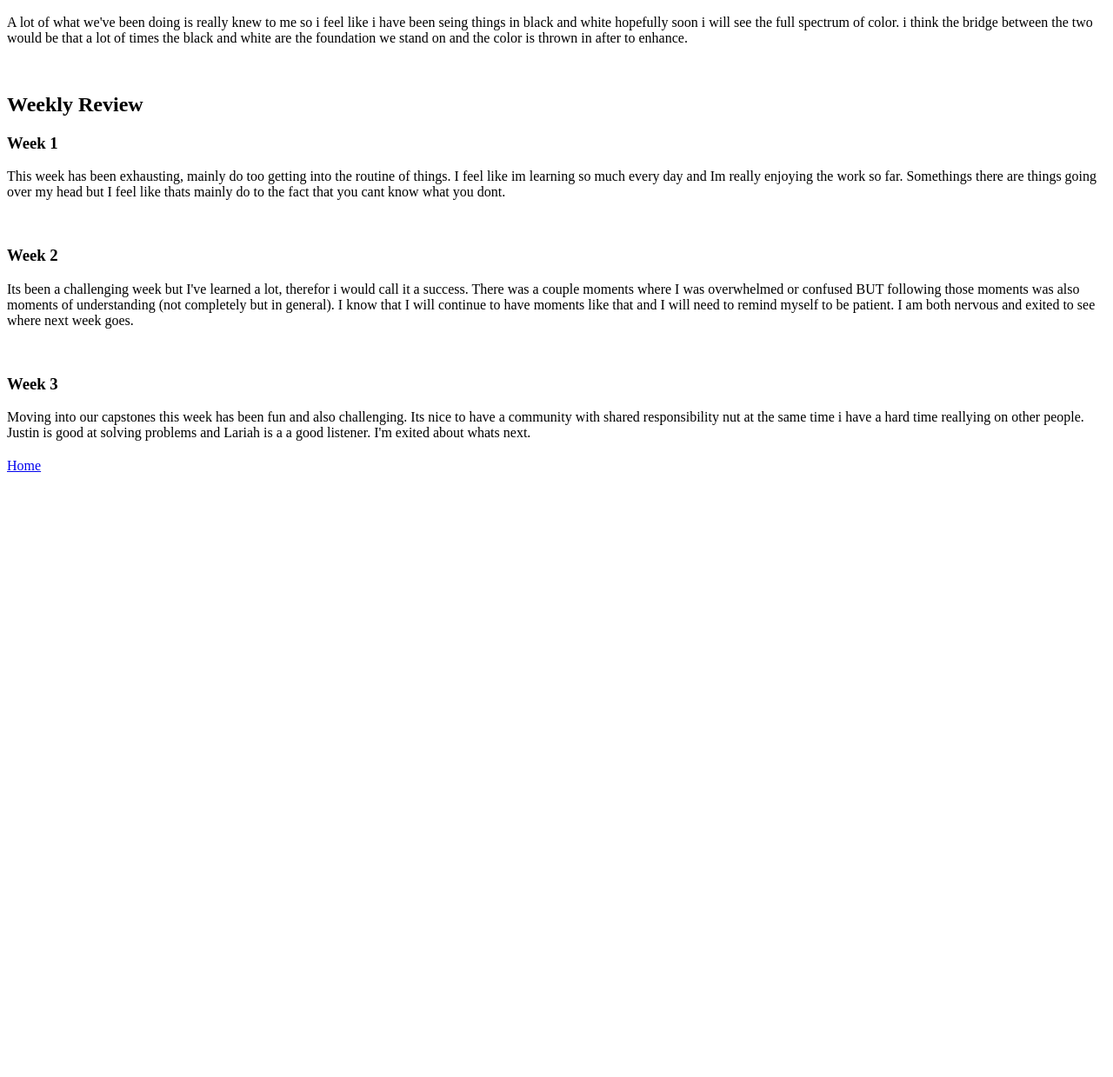
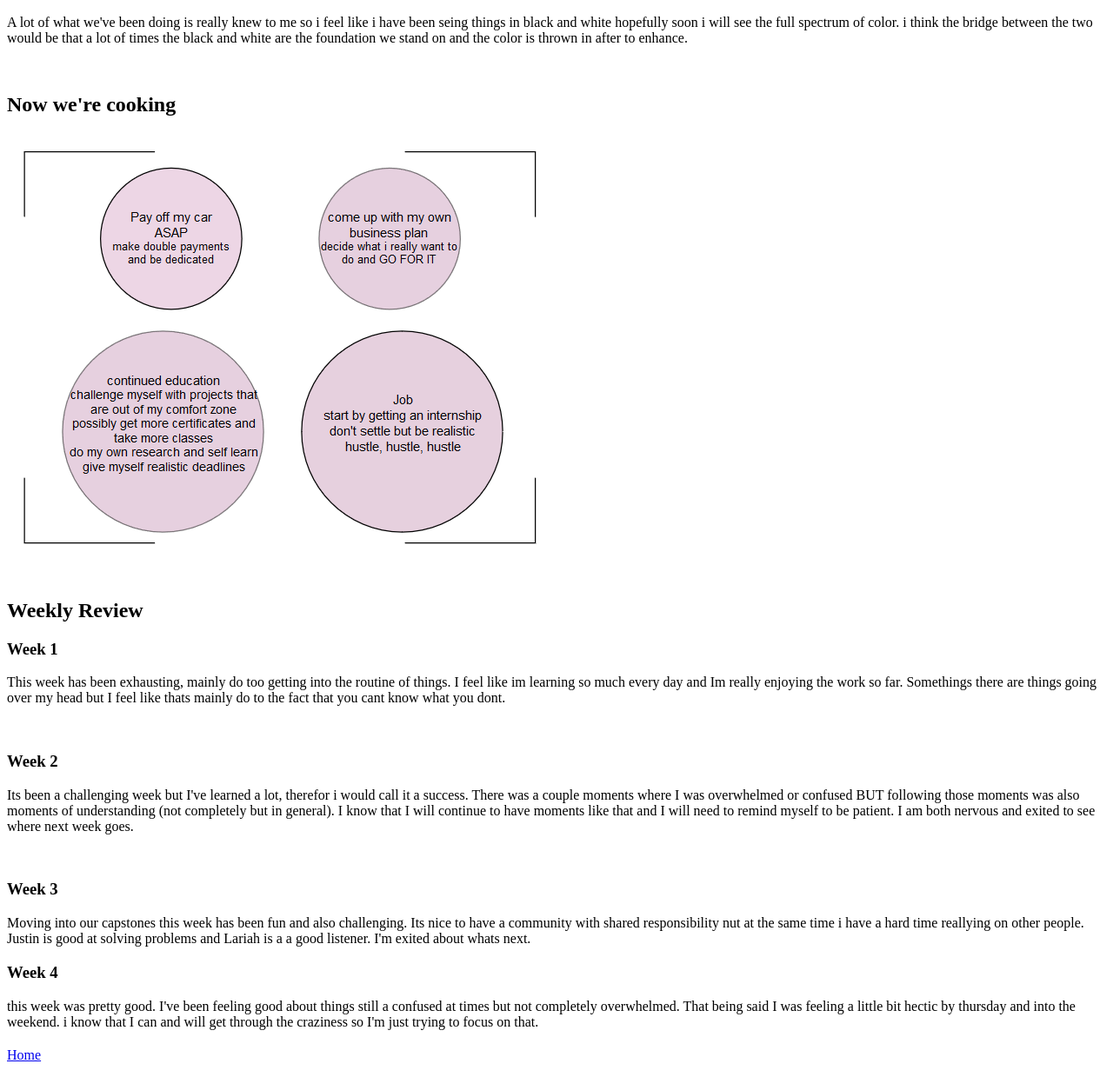
Before and after one commit to annalisejaramillo/annalisejaramillo.github.io, a plain HTML site: page prodev.html in a window 1280 px wide. Shown: the part 3626-4865 px from the top of the page at 87% size. Before the commit the page ends 4187 px from the top, so only its background shows below. Drawn offline with Linux system fonts and the light colour scheme.

Commit message:
changed resume

```diff
--- a/prodev.html
+++ b/prodev.html
@@ -80,6 +80,11 @@
 		</div>
 		<br>
 		<div>
+			<h2>Now we're cooking </h2>
+			<img src="cooking-up.png" alt="stove top">
+		</div>
+		<br>
+		<div>
 		<h2>Weekly Review</h2>
 			<h3>Week 1</h3>
 			<p>This week has been exhausting, mainly do too getting into the routine of things. I feel like im learning so
@@ -99,6 +104,12 @@
 			i have a hard time reallying on other people. Justin is good at solving problems and Lariah is a a good listener. I'm exited about whats next. </p>
 		</div>
 		<div>
+			<h3>Week 4</h3>
+			<p>this week was pretty good. I&apos;ve been feeling good about things still a confused at times but not completely overwhelmed. That being said
+				I was feeling a little bit hectic by thursday and into the weekend. i know that I can and will get through the craziness so I&apos;m just trying to
+			focus on that. </p>
+		</div>
+		<div>
 		<h2></h2>
 		</div>
 	</div>
```
Also changed, not shown: Index.html (+1 -1 lines), Annalise Jaramillo.png (added), cooking-up.png (added), resume.png (deleted).
